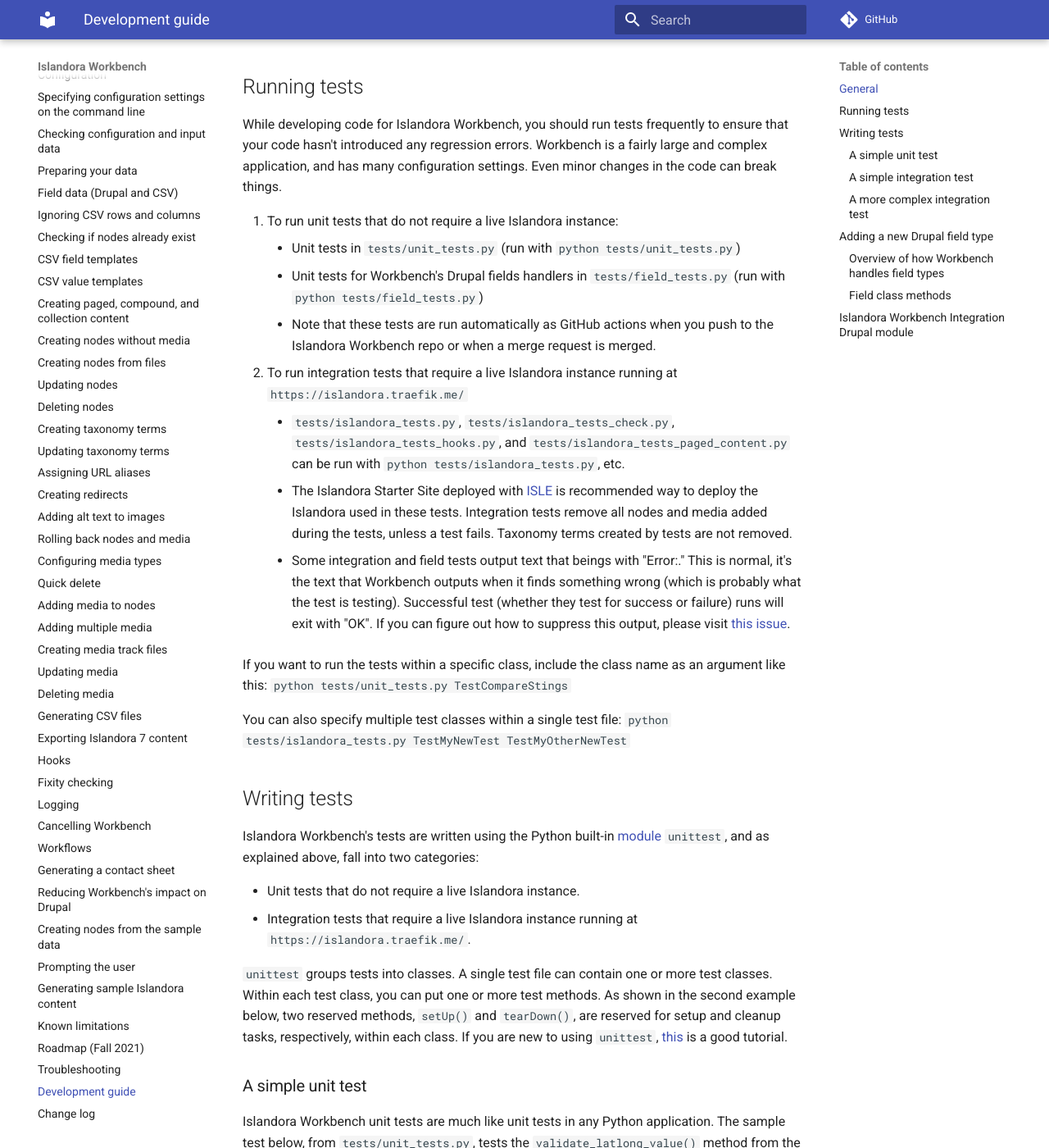
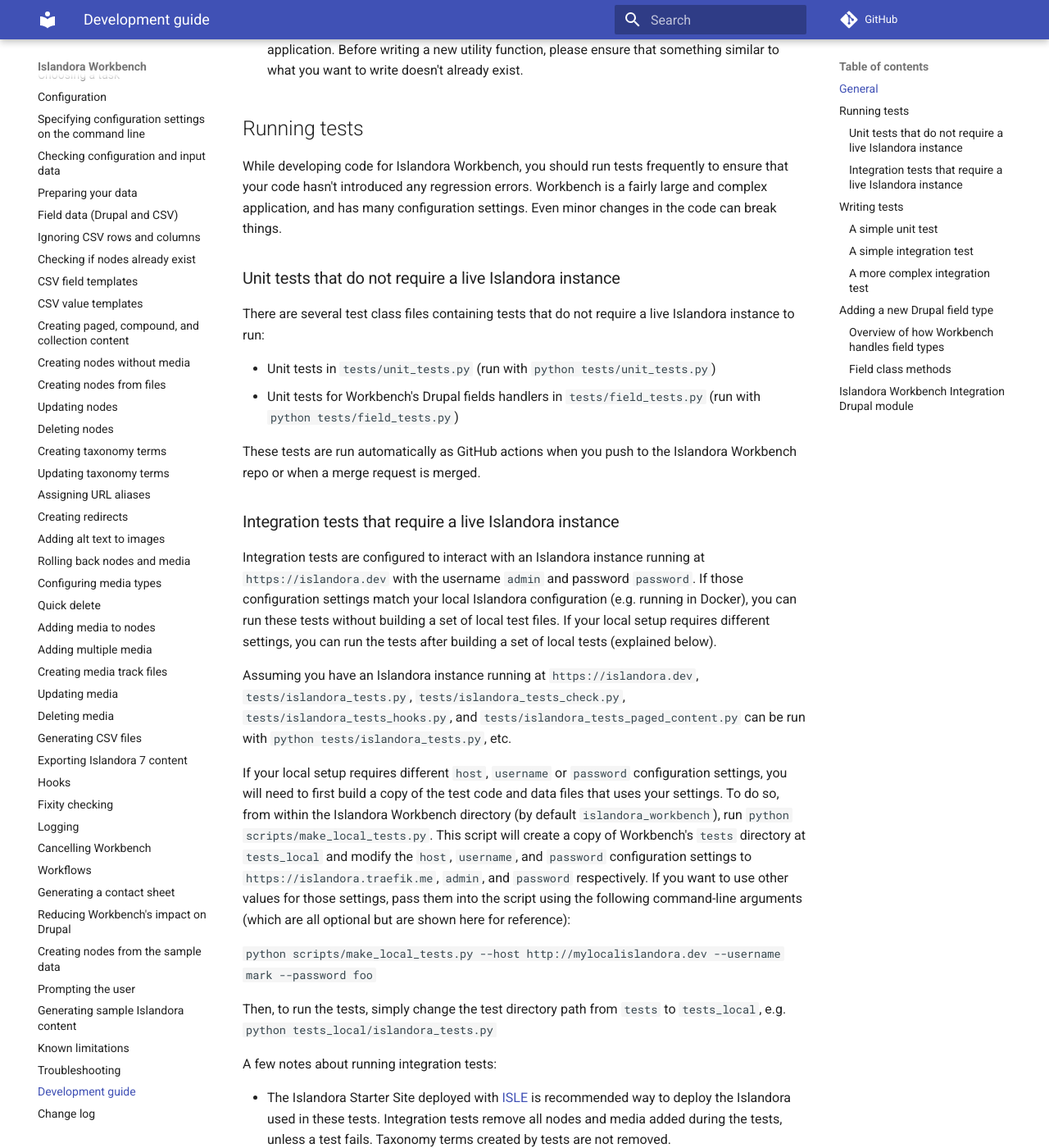
Before and after one commit to mjordan/islandora_workbench_docs, an MkDocs documentation site: the page built from docs/development_guide.md, in a window 1280 px wide and 1400 px high, scrolled down 655 px. Shown: the whole window at 82% size. Built offline with MkDocs 1.6.1 and Material for MkDocs 9.7.7, drawn with Linux system fonts in a browser that asks for light colours; comment, search, counter and statistics services are not loaded; some of the changed text lies outside the part shown.

Commit message:
Updates arising from adding integration tests to CI; removed the Roadmap.

```diff
--- a/docs/development_guide.md
+++ b/docs/development_guide.md
@@ -4,37 +4,55 @@
 
 * Bug reports, improvements, feature requests, and PRs are welcome. Before you open a pull request, *please open an issue so we can discuss your idea*. In cases where the PR introduces a potentially disruptive change to Workbench, we usually want to start a discussion about its impact on users in the `#islandoraworkbench` Slack channel.
     * When you open a PR, you will be asked to complete the Workbench [PR template](https://github.com/mjordan/islandora_workbench/blob/main/.github/PULL_REQUEST_TEMPLATE.md).
-* All code must be formatted using [Black](https://black.readthedocs.io/en/stable/usage_and_configuration/the_basics.html). You can automatically style your code [using Black in your IDE of choice](https://black.readthedocs.io/en/stable/integrations/editors.html).
+* All code must be formatted using [Black](https://black.readthedocs.io/en/stable/usage_and_configuration/the_basics.html). You can automatically style your code [using Black in your IDE of choice](https://black.readthedocs.io/en/stable/integrations/editors.html) or from your command line. Lint checks using Black are performed during Github CI so unlinted code will cause pull request merges to fail.
 * Where applicable, unit and integration tests to accompany your code are very appreciated. Tests in Workbench fall into two categories:
     * *Unit tests* that do not require a live Islandora instance.
-    * *Integration tests* that require a live Islandora instance running at `https://islandora.traefik.me/`.
-* `workbench_utils.py` provides a lot of utility functions. Before writing a new utility function, please ensure that something similar to what you want to write doesn't already exist.
+    * *Integration tests* that require a live Islandora instance running at `https://islandora.dev` (or some other local URL).
+* `workbench_utils.py` provides a lot of utility functions or functions used across the application. Before writing a new utility function, please ensure that something similar to what you want to write doesn't already exist.
 
 ## Running tests
 
 While developing code for Islandora Workbench, you should run tests frequently to ensure that your code hasn't introduced any regression errors. Workbench is a fairly large and complex application, and has many configuration settings. Even minor changes in the code can break things.
 
-1. To run unit tests that do not require a live Islandora instance:
-    * Unit tests in `tests/unit_tests.py` (run with `python tests/unit_tests.py`)
-    * Unit tests for Workbench's Drupal fields handlers in `tests/field_tests.py` (run with `python tests/field_tests.py`)
-    * Note that these tests are run automatically as GitHub actions when you push to the Islandora Workbench repo or when a merge request is merged.
-1. To run integration tests that require a live Islandora instance running at `https://islandora.traefik.me/`
-    * `tests/islandora_tests.py`, `tests/islandora_tests_check.py`,  `tests/islandora_tests_hooks.py`, and `tests/islandora_tests_paged_content.py` can be run with `python tests/islandora_tests.py`, etc.
-    * The Islandora Starter Site deployed with [ISLE](https://github.com/Islandora-Devops/isle-dc) is recommended way to deploy the Islandora used in these tests. Integration tests remove all nodes and media added during the tests, unless a test fails. Taxonomy terms created by tests are not removed.
-    * Some integration and field tests output text that beings with "Error:." This is normal, it's the text that Workbench outputs when it finds something wrong (which is probably what the test is testing). Successful test (whether they test for success or failure) runs will exit with "OK". If you can figure out how to suppress this output, please visit [this issue](https://github.com/mjordan/islandora_workbench/issues/160).
+### Unit tests that do not require a live Islandora instance
 
-If you want to run the tests within a specific class, include the class name as an argument like this: `python tests/unit_tests.py TestCompareStings`
+There are several test class files containing tests that do not require a live Islandora instance to run:
 
-You can also specify multiple test classes within a single test file: `python tests/islandora_tests.py TestMyNewTest TestMyOtherNewTest`
+* Unit tests in `tests/unit_tests.py` (run with `python tests/unit_tests.py`)
+* Unit tests for Workbench's Drupal fields handlers in `tests/field_tests.py` (run with `python tests/field_tests.py`)
+
+These tests are run automatically as GitHub actions when you push to the Islandora Workbench repo or when a merge request is merged.
+
+### Integration tests that require a live Islandora instance
+
+Integration tests are configured to interact with an Islandora instance running at `https://islandora.dev` with the username `admin` and password `password`. If those configuration settings match your local Islandora configuration (e.g. running in Docker), you can run these tests without building a set of local test files. If your local setup requires different settings, you can run the tests after building a set of local tests (explained below).
+
+Assuming you have an Islandora instance running at `https://islandora.dev`, `tests/islandora_tests.py`, `tests/islandora_tests_check.py`,  `tests/islandora_tests_hooks.py`, and `tests/islandora_tests_paged_content.py` can be run with `python tests/islandora_tests.py`, etc.
+
+If your local setup requires different `host`, `username` or `password` configuration settings, you will need to first build a copy of the test code and data files that uses your settings. To do so, from within the Islandora Workbench directory (by default `islandora_workbench`), run `python scripts/make_local_tests.py`. This script will create a copy of Workbench's `tests` directory at `tests_local` and modify the `host`, `username`, and `password` configuration settings to `https://islandora.traefik.me`, `admin`, and `password` respectively. If you want to use other values for those settings, pass them into the script using the following command-line arguments (which are all optional but are shown here for reference):
+
+`python scripts/make_local_tests.py --host http://mylocalislandora.dev --username mark --password foo`
+
+Then, to run the tests, simply change the test directory path from `tests` to `tests_local`, e.g. `python tests_local/islandora_tests.py`
+
+A few notes about running integration tests:
+
+* The Islandora Starter Site deployed with [ISLE](https://github.com/Islandora-Devops/isle-dc) is recommended way to deploy the Islandora used in these tests. Integration tests remove all nodes and media added during the tests, unless a test fails. Taxonomy terms created by tests are not removed.
+* Some integration and field tests output text that beings with "Error:." This is normal, it's the text that Workbench outputs when it finds something wrong (which is probably what the test is testing). Successful test (whether they test for success or failure) runs will exit with "OK". If you can figure out how to suppress this output, please visit [this issue](https://github.com/mjordan/islandora_workbench/issues/160).
+* If you want to run the tests within a specific class, include the class name as an argument like this: `python tests_local/unit_tests.py TestCompareStings`
+* You can also specify multiple test classes within a single test file: `python tests_local/islandora_tests.py TestMyNewTest TestMyOtherNewTest`
+* Running `scripts/make_local_tests.py` overwrites the entire `tests_local` directory before generating a new set of test code and data.
 
 ## Writing tests
 
-Islandora Workbench's tests are written using the Python built-in [module](https://docs.python.org/3/library/unittest.html) `unittest`, and as explained above, fall into two categories:
+Islandora Workbench's tests are written using the Python built-in [unittest](https://docs.python.org/3/library/unittest.html) library, and as explained above, fall into two categories:
 
 - Unit tests that do not require a live Islandora instance.
 - Integration tests that require a live Islandora instance running at `https://islandora.traefik.me/`.
 
 `unittest` groups tests into classes. A single test file can contain one or more test classes. Within each test class, you can put one or more test methods. As shown in the second example below, two reserved methods, `setUp()` and `tearDown()`, are reserved for setup and cleanup tasks, respectively, within each class. If you are new to using `unittest`, [this](https://www.pythontutorial.net/python-unit-testing/) is a good tutorial.
+
+Always add new tests to Workbench's `tests` directory, not `tests_local`. `tests` is used by Github's CI runners, so new tests must be present in that directory during merge requests. Since running `scripts/make_local_tests.py` copies everthing in `tests` to `tests_local`, any changes you make (or additions) to files in `tests` will be copied over to `tests_local` intact.
 
 ### A simple unit test
 
--- a/mkdocs.yml
+++ b/mkdocs.yml
@@ -50,7 +50,6 @@
     - Prompting the user: prompts.md
     - Generating sample Islandora content: generating_sample_content.md
     - Known limitations: limitations.md
-    - Roadmap (Fall 2021): roadmap.md
     - Troubleshooting: troubleshooting.md
     - Development guide: development_guide.md
     - Change log: changelog.md
```
Also changed, not shown: docs/changelog.md (+4 -0 lines), docs/installation.md (+8 -2 lines), docs/roadmap.md (deleted, +0 -11 lines).
